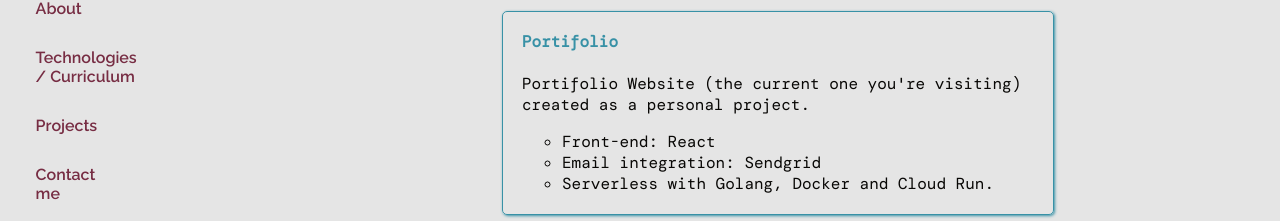
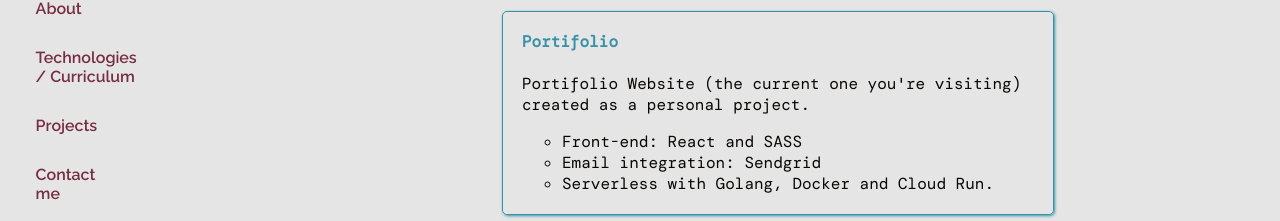
Before and after one commit to danielamlins/portifolio, a React (Create React App) app: page /projects in a window 1280 px wide. Shown: the part 450-671 px from the top of the page. Built offline with nearby package versions, Linux system fonts and the light colour scheme; a web font is replaced by a local one.

Commit message:
updated projects list

```diff
--- a/src/Data/projects_list.js
+++ b/src/Data/projects_list.js
@@ -4,7 +4,7 @@ export const projects = [
     description:
       "Portifolio Website (the current one you're visiting) created as a personal project.",
     topics: [
-      "Front-end: React",
+      "Front-end: React and SASS",
       "Email integration: Sendgrid",
       "Serverless with Golang, Docker and Cloud Run.",
     ],
@@ -20,14 +20,14 @@ export const projects = [
   {
     name: "Calculator",
     description:
-      "Basic Calculator created with JavaScript as a personal project.",
+      "Basic Calculator with History created with JavaScript as a personal project. I",
     topics: ["Front-end: HTML, CSS, JavaScript"],
     link: "https://danielamlins.github.io/basic_calculator/",
   },
   {
     name: "Try to Budget",
     description:
-      "Application that allows the user to organize financial information. FInal Project for the CS50 Introduction to Computer Science.",
+      "Application that allows the user to organize financial information. Final Project for the CS50 Introduction to Computer Science.",
     topics: ["Front-end: HTML, CSS, JavaScript", "Backend: Python, Flask"],
     link: "https://github.com/danielamlins/Finalprojectcs50",
   },
```
